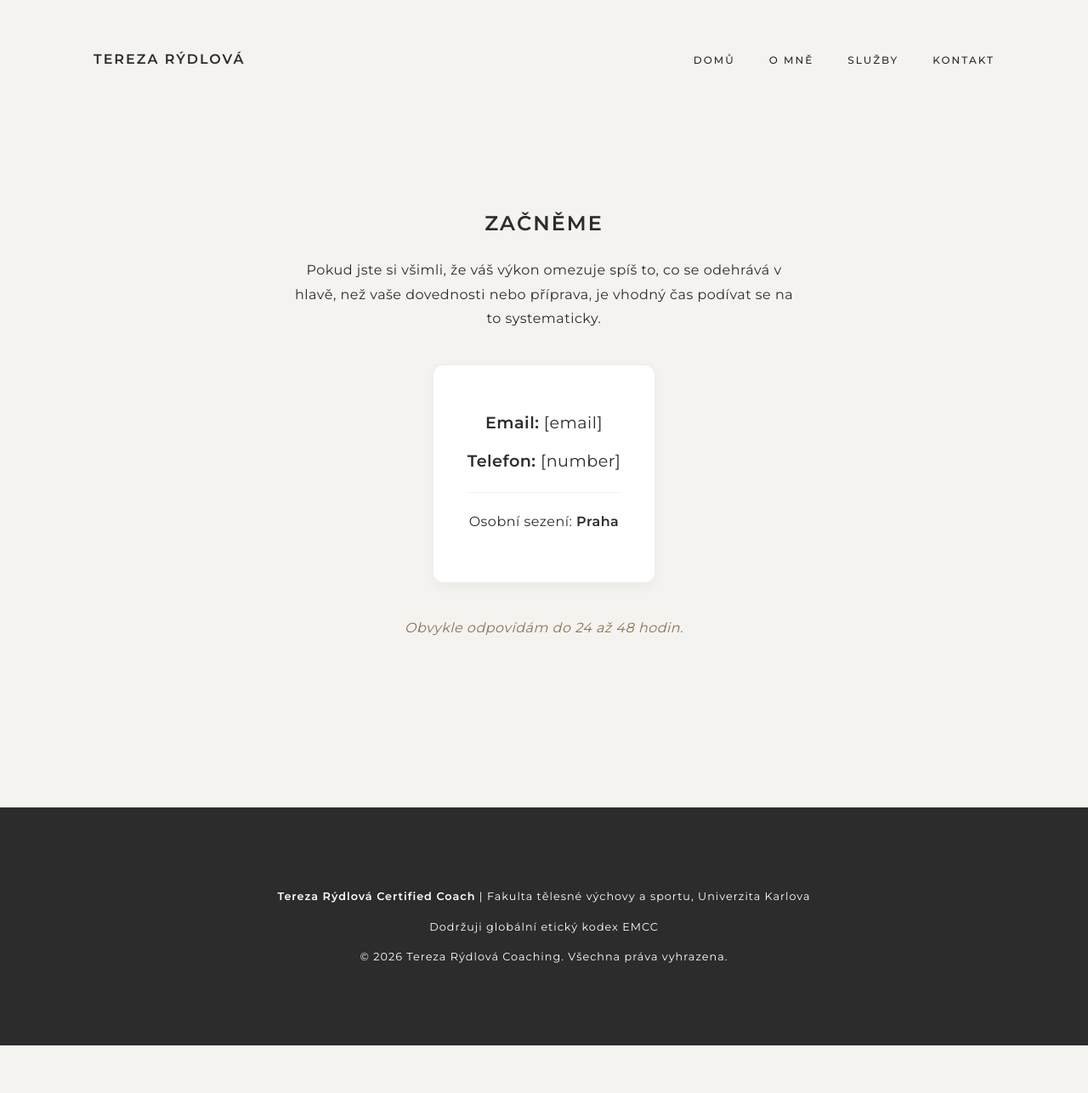
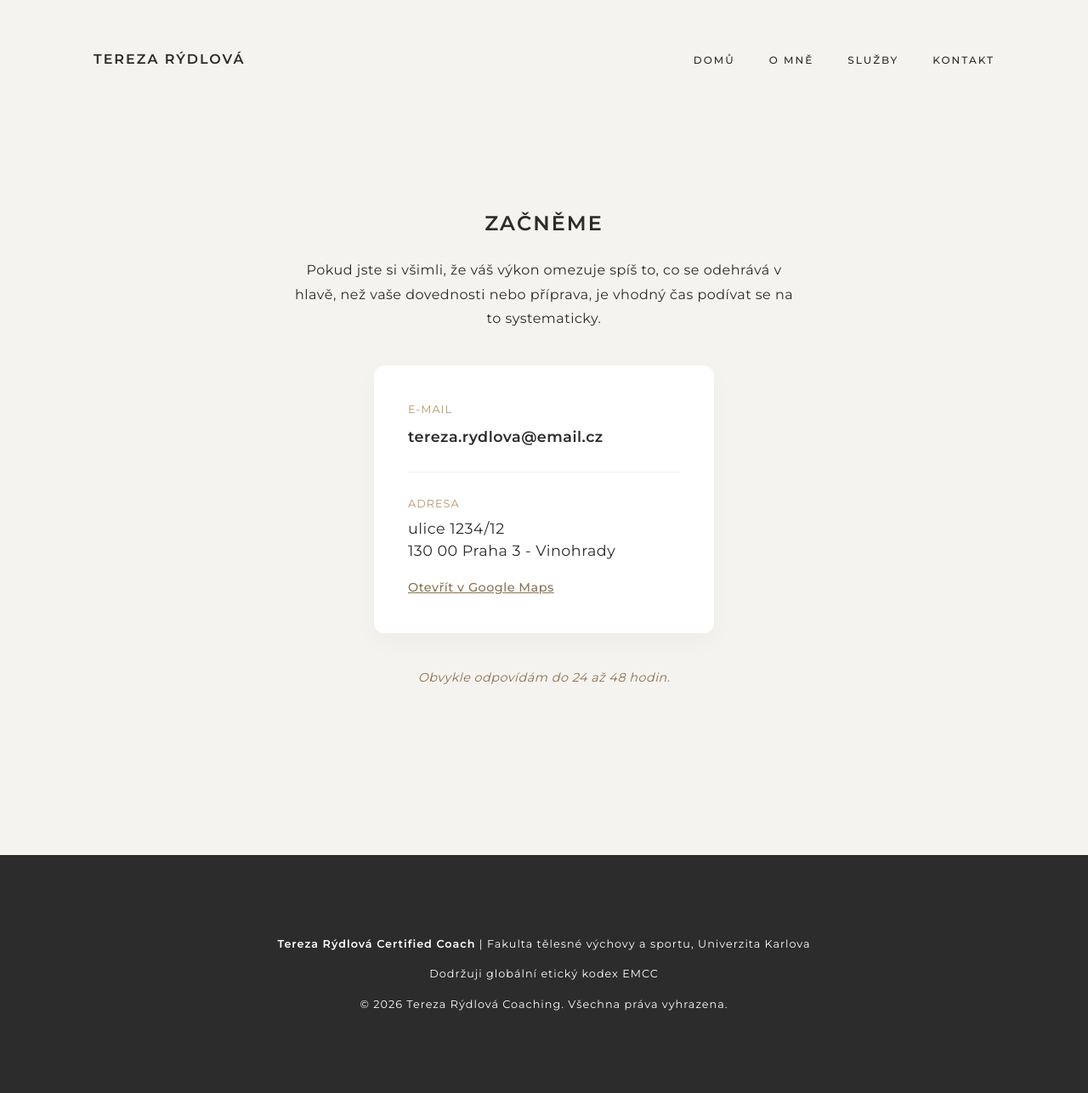
Before and after one commit to westleyovercash/tereza-rydlova, a Jekyll site: the page built from kontakt.md, in a window 1280 px wide. Shown: the whole page at 85% size. Built offline with Jekyll 4.4.1, drawn with Linux system fonts in a browser that asks for light colours; before the commit the page ends 1230 px from its top, so only the background shows below that.

Commit message:
Update kontakt.md

```diff
--- a/kontakt.md
+++ b/kontakt.md
@@ -3,16 +3,26 @@ layout: default
 title: Kontakt
 ---
 
-<section style="padding: 80px 10%; text-align: center;">
+<section style="padding: 80px 0; text-align: center;">
   <h2>Začněme</h2>
   <p style="max-width: 600px; margin: 0 auto 40px;">Pokud jste si všimli, že váš výkon omezuje spíš to, co se odehrává v hlavě, než vaše dovednosti nebo příprava, je vhodný čas podívat se na to systematicky.</p>
 
-  <div style="background: white; padding: 40px; border-radius: 12px; display: inline-block; box-shadow: 0 4px 15px rgba(0,0,0,0.05);">
-    <p style="font-size: 1.2rem; margin: 10px 0;"><strong>Email:</strong> [email]</p>
-    <p style="font-size: 1.2rem; margin: 10px 0;"><strong>Telefon:</strong> [number]</p>
-    <hr style="border: 0; border-top: 1px solid #eee; margin: 20px 0;">
-    <p>Osobní sezení: <strong>Praha</strong></p>
+  <div style="background: white; padding: 40px; border-radius: 12px; display: inline-block; box-shadow: 0 10px 30px rgba(0,0,0,0.03); text-align: left; min-width: 320px;">
+    <p style="margin: 0 0 5px 0; font-size: 0.8rem; text-transform: uppercase; letter-spacing: 1px; color: #B8956A;">E-mail</p>
+    <p style="font-size: 1.1rem; margin: 0 0 25px 0;"><strong>tereza.rydlova@email.cz</strong></p>
+
+    <hr style="border: 0; border-top: 1px solid #F5F3F0; margin: 25px 0;">
+
+    <p style="margin: 0 0 5px 0; font-size: 0.8rem; text-transform: uppercase; letter-spacing: 1px; color: #B8956A;">Adresa</p>
+    <p style="font-size: 1.1rem; margin: 0 0 15px 0; line-height: 1.5;">
+      ulice 1234/12<br>
+      130 00 Praha 3 - Vinohrady
+    </p>
+
+    <a href="https://www.google.com/maps/search/?api=1&query=Zizkov+Television+Tower" target="_blank" style="color: #8B7355; text-decoration: underline; font-size: 0.9rem; font-weight: 500;">
+      Otevřít v Google Maps
+    </a>
   </div>
 
-  <p style="margin-top: 40px; font-style: italic; color: #8B7355;">Obvykle odpovídám do 24 až 48 hodin.</p>
+  <p style="margin-top: 40px; font-style: italic; color: #8B7355; font-size: 0.9rem;">Obvykle odpovídám do 24 až 48 hodin.</p>
 </section>
```
